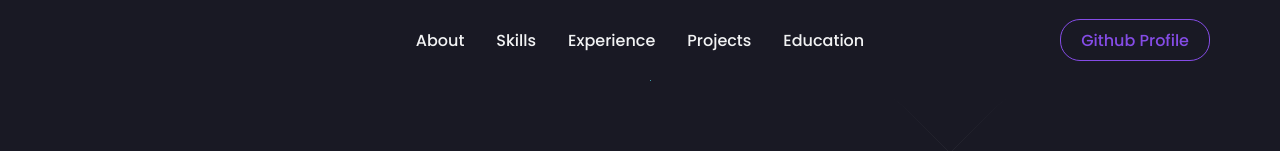
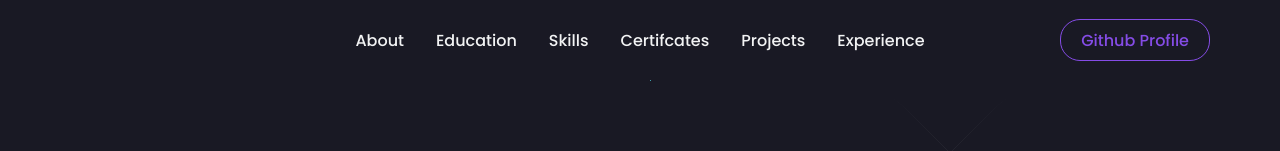
Before and after one commit to Akash8Gowda18/Akash-Portfolio, a React (Create React App) app: page / in a window 1280 px wide. Shown: the top 151 px of the page. Built offline with nearby package versions, Linux system fonts and the light colour scheme.

Commit message:
Update index.js

```diff
--- a/src/components/Navbar/index.js
+++ b/src/components/Navbar/index.js
@@ -21,10 +21,11 @@ const Navbar = () => {
         </MobileIcon>
         <NavItems>
           <NavLink href="#about">About</NavLink>
+          <NavLink href='#education'>Education</NavLink>
           <NavLink href='#skills'>Skills</NavLink>
+          <NavLink href='#certification'>Certifcates</NavLink>
+          <NavLink href='#projects'>Projects</NavLink>
           <NavLink href='#experience'>Experience</NavLink>
-          <NavLink href='#projects'>Projects</NavLink>
-          <NavLink href='#education'>Education</NavLink>
         </NavItems>
         <ButtonContainer>
           <GitHubButton href={Bio.github} target="_blank">Github Profile</GitHubButton>
```
